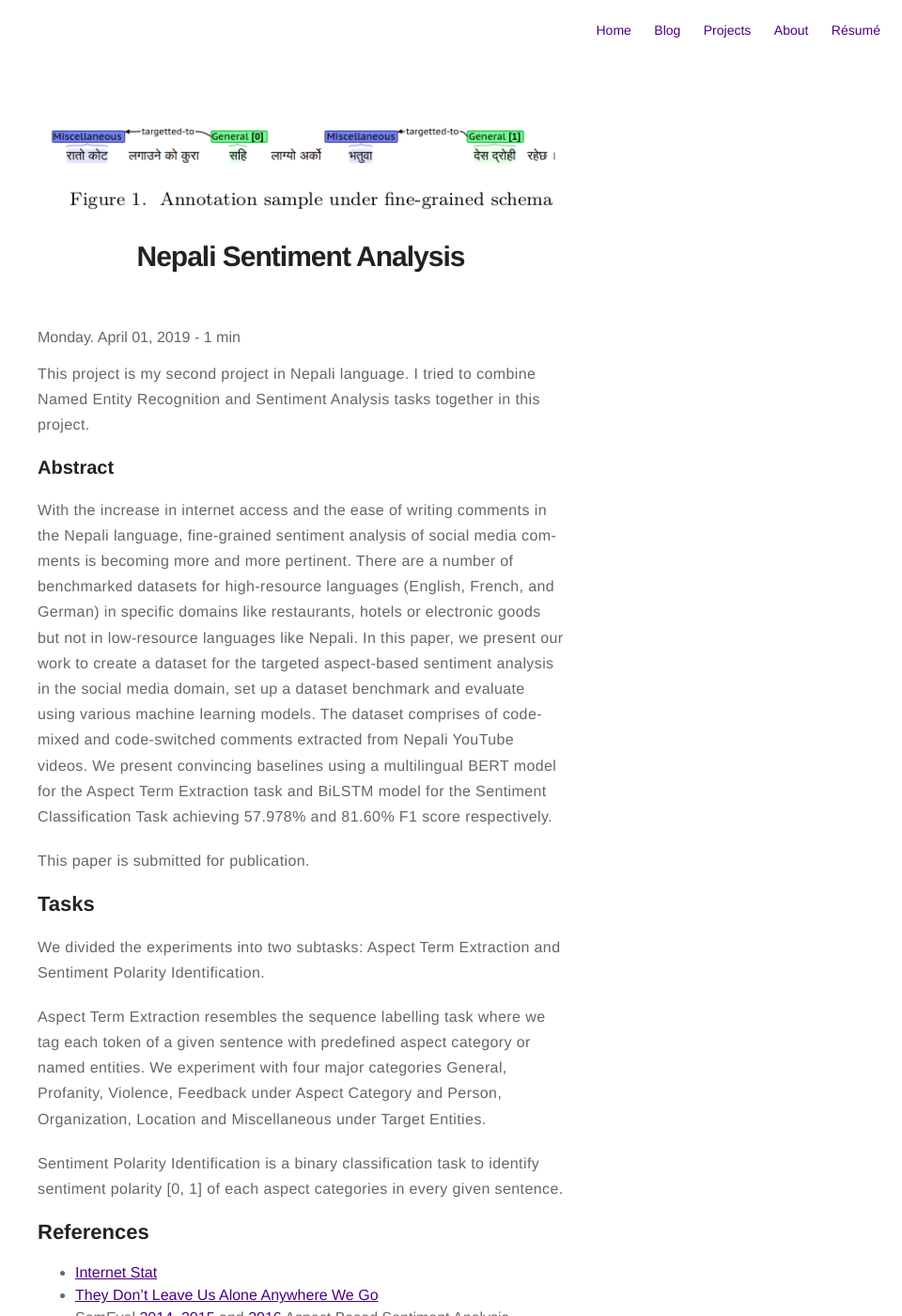
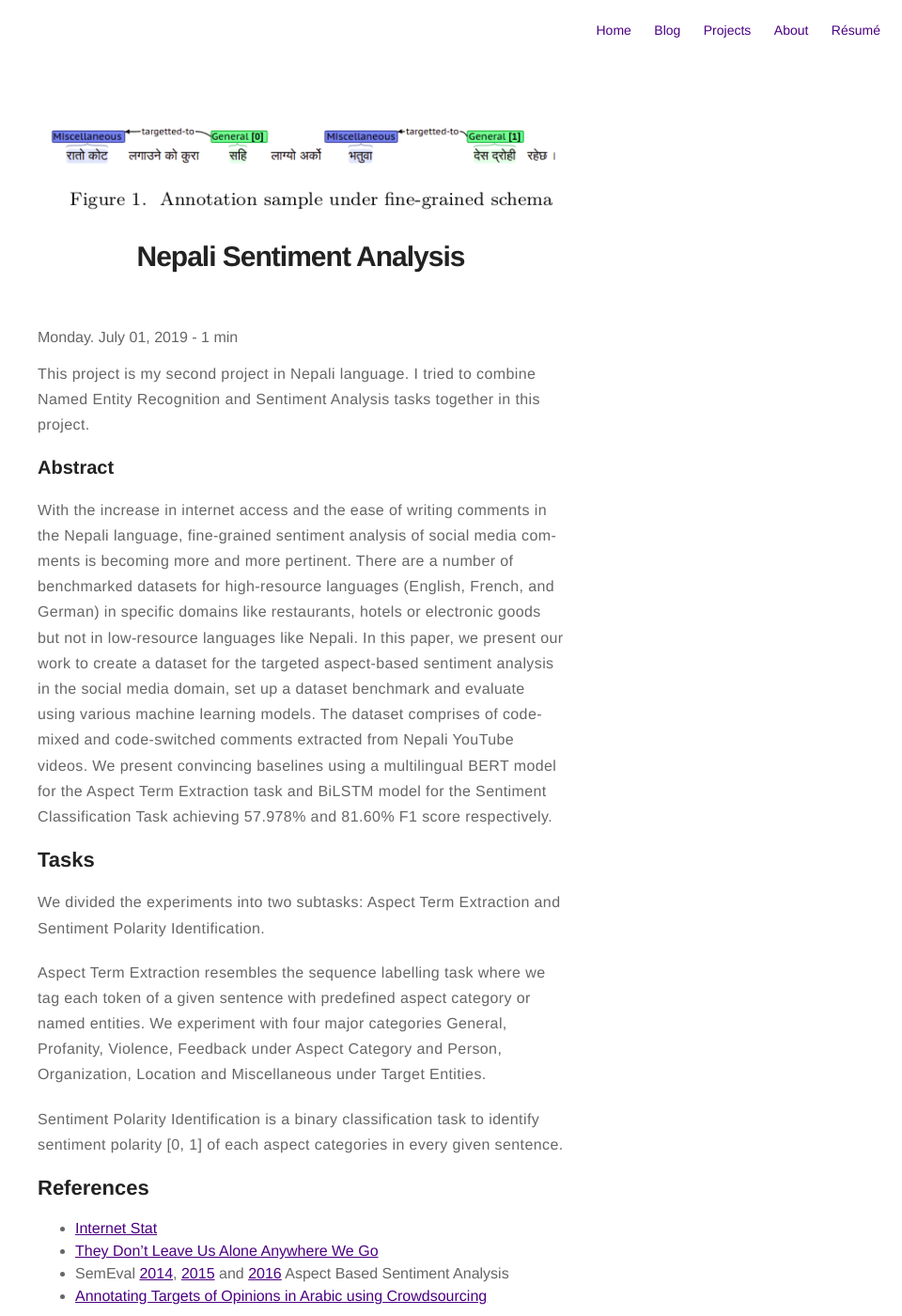
Before and after one commit to oya163/oya163.github.io, a Jekyll site: the page built from _posts/2019-07-01-nepali-sa.markdown, in a window 1280 px wide and 1400 px high. Shown: the whole window at 94% size, without its empty margins (320-1280 px from the left). Built offline with Jekyll 4.4.1, drawn with Linux system fonts in a browser that asks for light colours; comment, search, counter and statistics services are not loaded; part of the change alters nothing that is shown; some of the changed text lies outside the part shown.

```diff
--- a/_posts/2020-04-01-nepali-sa.markdown
+++ b/_posts/2019-07-01-nepali-sa.markdown
@@ -1,7 +1,7 @@
 ---
 title: "Nepali Sentiment Analysis"
 layout: post
-date: 2019-04-01 10:10
+date: 2019-07-01 10:10
 image: /assets/images/nepsa.png
 headerImage: true
 star: false
@@ -33,7 +33,6 @@ for the Aspect Term Extraction task and BiLSTM
 model for the Sentiment Classification Task achieving
 57.978% and 81.60% F1 score respectively.
 
-This paper is submitted for publication.
 
 ## Tasks
 We divided the experiments into two subtasks: Aspect Term Extraction and Sentiment Polarity Identification.
@@ -54,3 +53,6 @@ aspect categories in every given sentence.
 
 ## Github
 - The [code repo](https://github.com/oya163/nepali-sentiment-analysis) is currently private.
+
+
+*Note: This paper is submitted for publication.*
```
